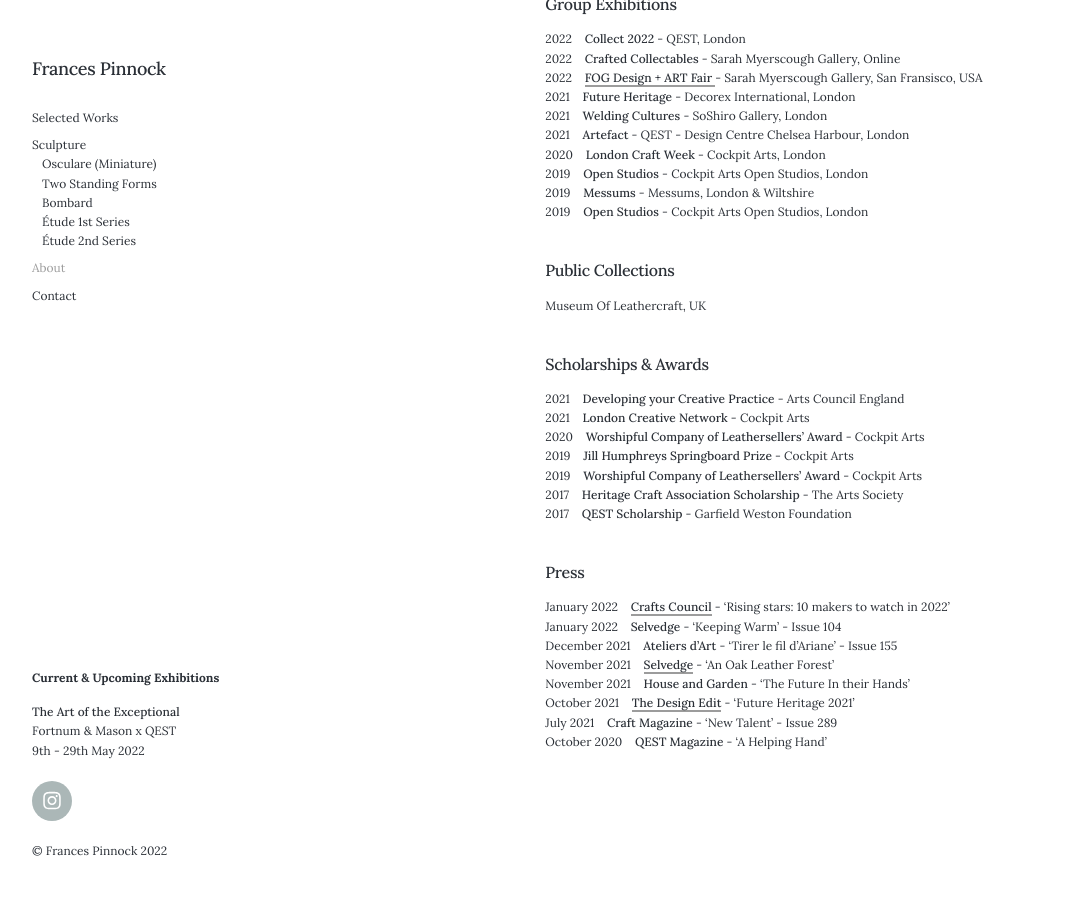
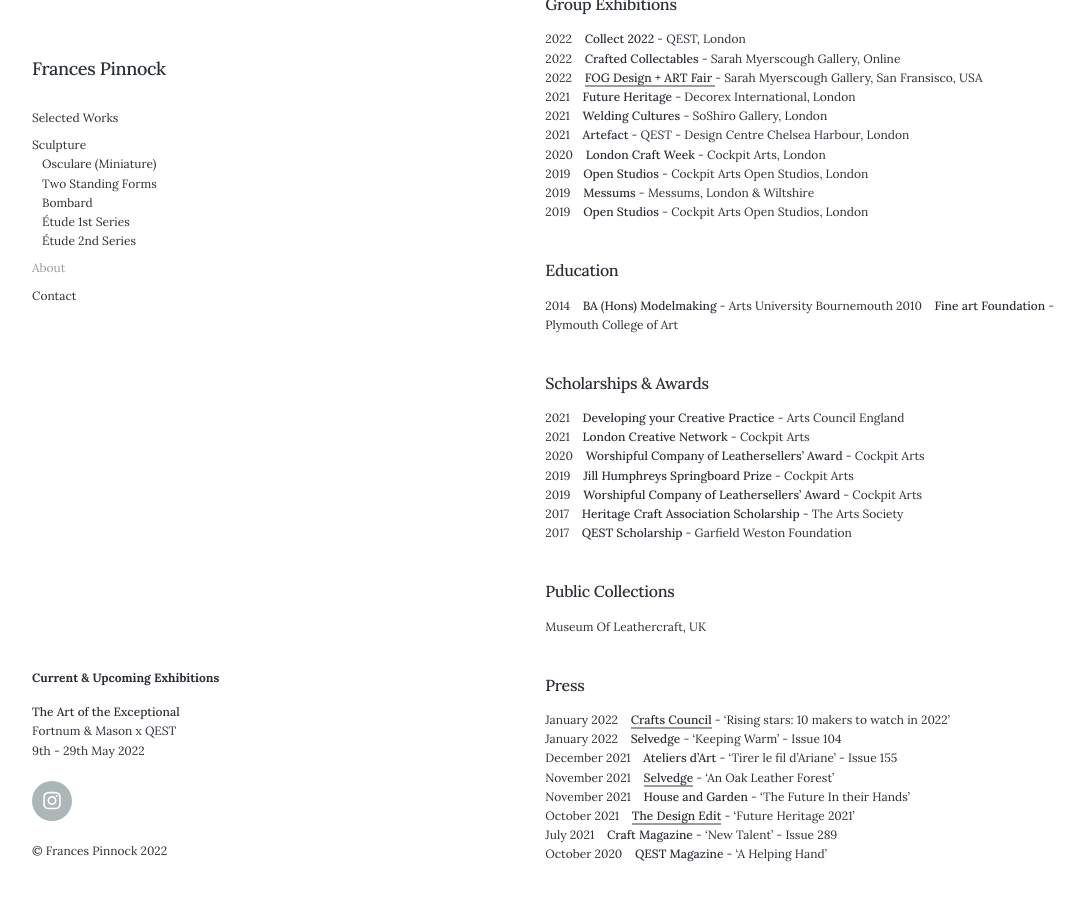
Before and after one commit to francespinnock/francespinnock.github.io, a Jekyll site: the page built from _pages/about.md, in a window 1280 px wide and 900 px high, scrolled down 564 px. Shown: the whole window, without its empty margins (28-1113 px from the left). Built offline with Jekyll 4.4.1, drawn with Linux system fonts in a browser that asks for light colours; nearby versions of some CDN libraries.

Commit message:
Update about.md

```diff
--- a/_pages/about.md
+++ b/_pages/about.md
@@ -38,9 +38,9 @@ Curated by Brian Kennedy this exhibition focuses on materiality and reveals the
 2019&nbsp;&nbsp;&nbsp; **Messums** - Messums, London & Wiltshire
 2019&nbsp;&nbsp;&nbsp; **Open Studios** - Cockpit Arts Open Studios, London
 
-## Public Collections
-
-Museum Of Leathercraft, UK
+## Education
+2014&nbsp;&nbsp;&nbsp; **BA (Hons) Modelmaking** - Arts University Bournemouth
+2010&nbsp;&nbsp;&nbsp; **Fine art Foundation** - Plymouth College of Art
 
 ## Scholarships & Awards
 2021&nbsp;&nbsp;&nbsp; **Developing your Creative Practice** - Arts Council England
@@ -50,6 +50,12 @@ Museum Of Leathercraft, UK
 2019&nbsp;&nbsp;&nbsp; **Worshipful Company of Leathersellers’ Award** - Cockpit Arts
 2017&nbsp;&nbsp;&nbsp; **Heritage Craft Association Scholarship** - The Arts Society
 2017&nbsp;&nbsp;&nbsp; **QEST Scholarship** - Garfield Weston Foundation
+
+
+## Public Collections
+
+Museum Of Leathercraft, UK
+
 
 ## Press
 
```
